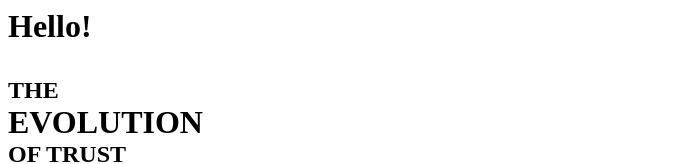
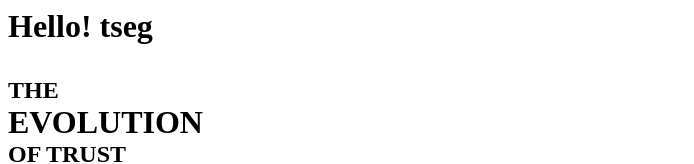
Before and after one commit to asyzhou/midnightdiner, a plain HTML site: page index.html in a window 1280 px wide. Shown: the top 164 px of the page, without its empty margins (0-694 px from the left). Drawn offline with Linux system fonts and the light colour scheme.

Commit message:
Update index.html

```diff
--- a/index.html
+++ b/index.html
@@ -1,4 +1,4 @@
-<h1> Hello! <h1>
+<h1> Hello! tseg <h1>
 <p id="title">
 <span style="font-size:0.75em">THE</span><br>
 EVOLUTION<br>
```
